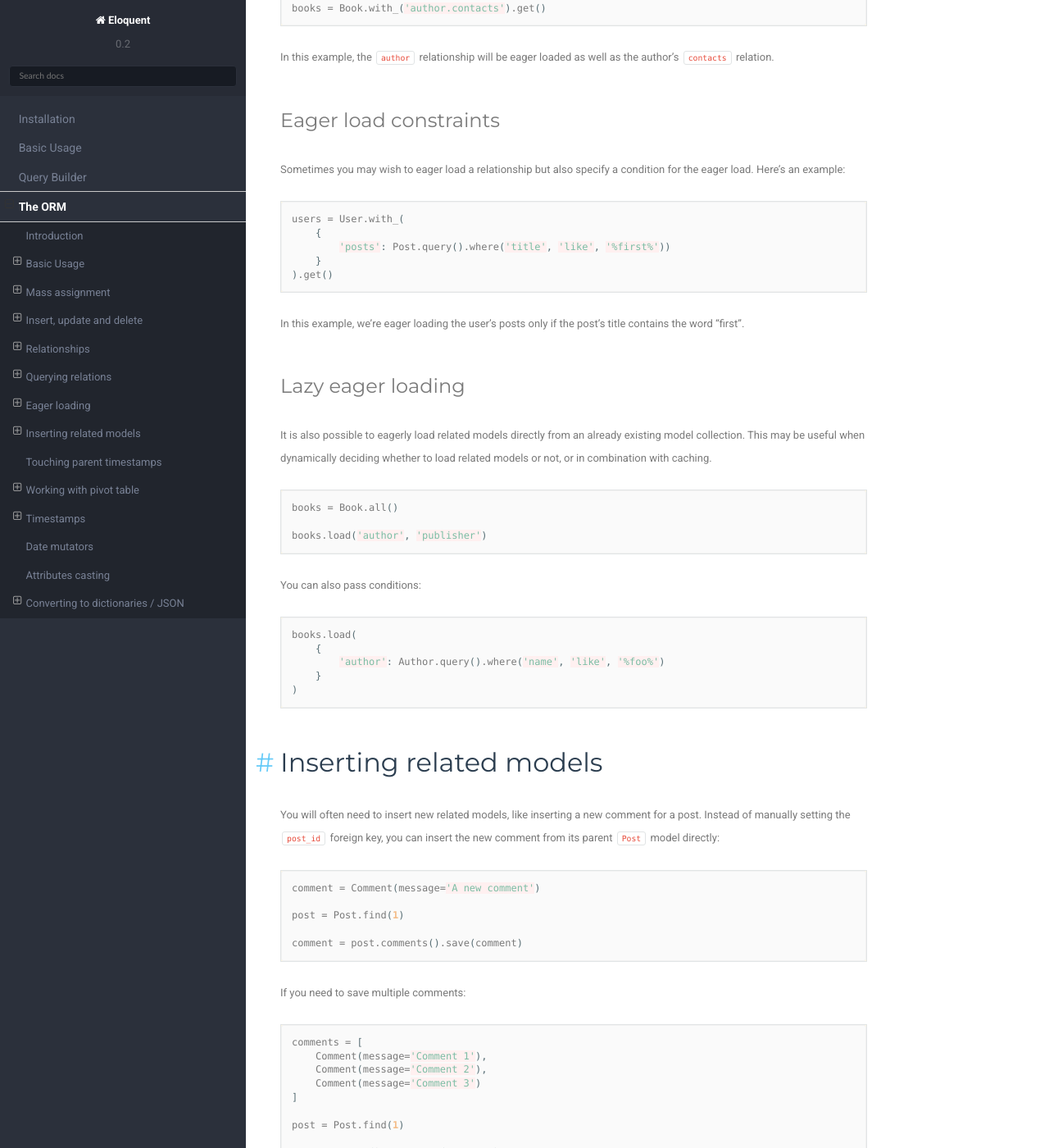
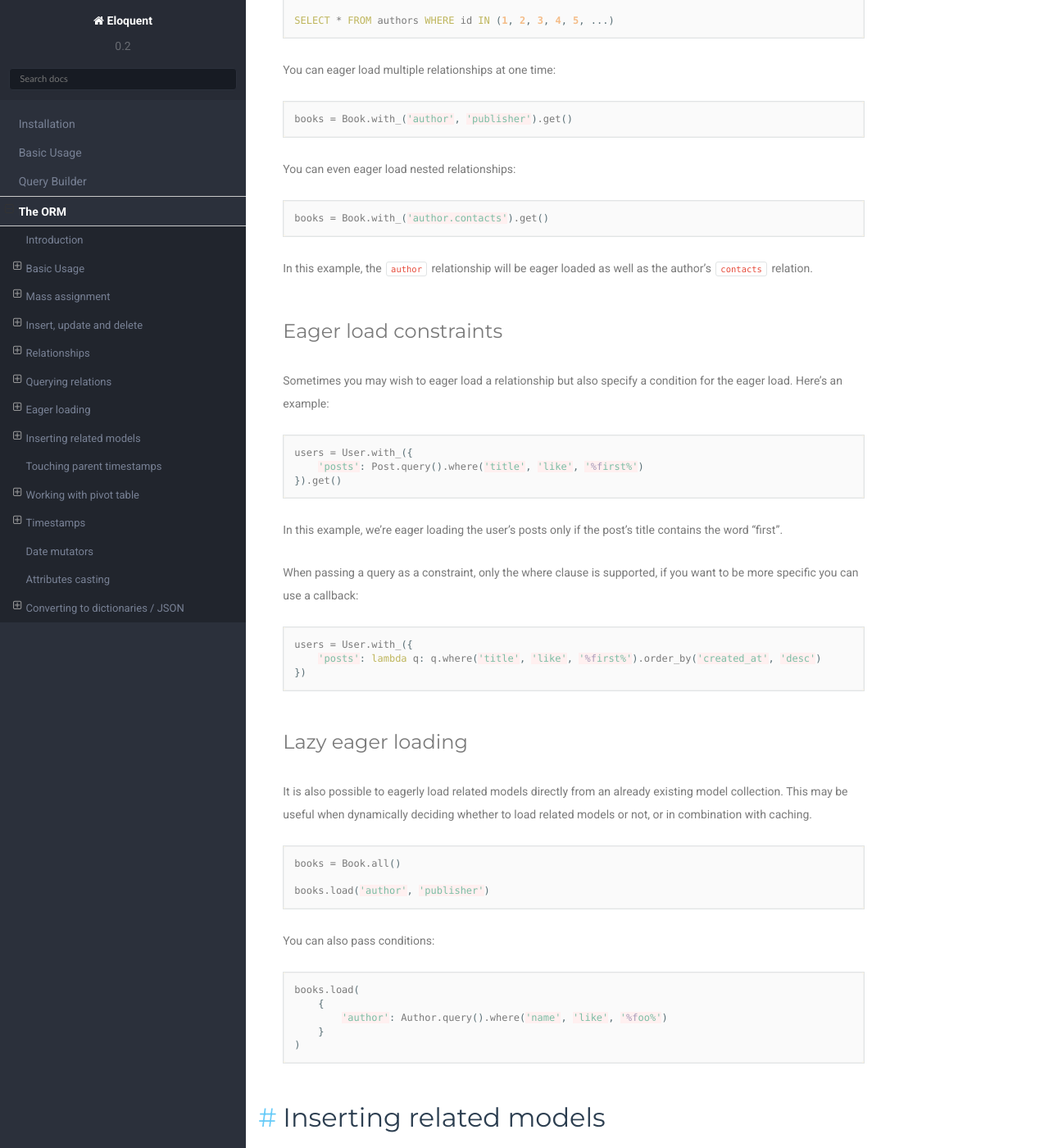
Before and after one commit to sdispater/orator, a Sphinx documentation site: the page built from docs/orm.rst, in a window 1280 px wide and 1400 px high, scrolled down 17260 px. Shown: the whole window at 82% size. Built offline with Sphinx 7.4.7 and the Read the Docs theme 2.0.0, drawn with Linux system fonts in a browser that asks for light colours.

Commit message:
Updates documentation to explain eager load constraints with callback.

```diff
--- a/docs/_static/theme_overrides.css
+++ b/docs/_static/theme_overrides.css
@@ -3,7 +3,7 @@
 @import url(http://fonts.googleapis.com/css?family=Source+Code+Pro:400,500,600);
 
 body {
-    font: 400 13px/28px "Roboto",sans-serif;
+    font: 400 14px/28px "Roboto",sans-serif;
 }
 
 .wy-body-for-nav {
@@ -175,7 +175,7 @@ a > em {
 }
 
 p {
-    font: 400 13px/28px "Roboto",sans-serif;
+    font: 400 14px/28px "Roboto",sans-serif;
     color: #7A7A7A;
 }
 
@@ -184,9 +184,11 @@ b, strong {
 }
 
 pre, pre code, .rst-content tt {
-    color: #8AB3B5;
-    background-color: #FAFAFA;
-    font-size: 14px;
+    font-family: "Source Code Pro", "Consolas", "Menlo", "Monaco", "Courier New", Courier, monospace;
+    color: #CB6077;
+    background-color: #FFFFFF;
+    font-size: 13px;
+    font-weight: 500;
 }
 
 pre, code, .rst-content tt {
@@ -207,10 +209,15 @@ div[class^="highlight"] {
     font-size: 13px;
     padding: 4%;
     color: #7A7A7A;
+    background-color: #FAFAFA;
 }
 
 code {
-    background: #FAFAFA;
+    font-family: "Source Code Pro", "Consolas", "Menlo", "Monaco", "Courier New", Courier, monospace;
+    color: #CB6077;
+    background-color: #FFFFFF;
+    font-size: 13px;
+    font-weight: 500;
 }
 
 p > code,
@@ -425,7 +432,7 @@ green     #859900  operators, other keywords
 
 .highlight .s { color: #7BBDA4 } /* Literal.String */
 .highlight .s1 { color: #7BBDA4 } /* Literal.String */
-.highlight .si { color: #7BBDA4 } /* Literal.String */
+.highlight .si { color: #A89BB9 } /* Literal.String */
 .highlight .m { color: #F4BC87 } /* Literal.Number */
 .highlight .mf { color: #F4BC87 } /* Literal.Number */
 .highlight .mh { color: #F4BC87 } /* Literal.Number */
--- a/docs/orm.rst
+++ b/docs/orm.rst
@@ -880,13 +880,20 @@ Here's an example:
 
 .. code-block:: python
 
-    users = User.with_(
-        {
-            'posts': Post.query().where('title', 'like', '%first%'))
-        }
-    ).get()
+    users = User.with_({
+        'posts': Post.query().where('title', 'like', '%first%')
+    }).get()
 
 In this example, we're eager loading the user's posts only if the post's title contains the word "first".
+
+When passing a query as a constraint, only the where clause is supported, if you want to be more specific
+you can use a callback:
+
+.. code-block:: python
+
+    users = User.with_({
+        'posts': lambda q: q.where('title', 'like', '%first%').order_by('created_at', 'desc')
+    })
 
 Lazy eager loading
 ------------------
```
